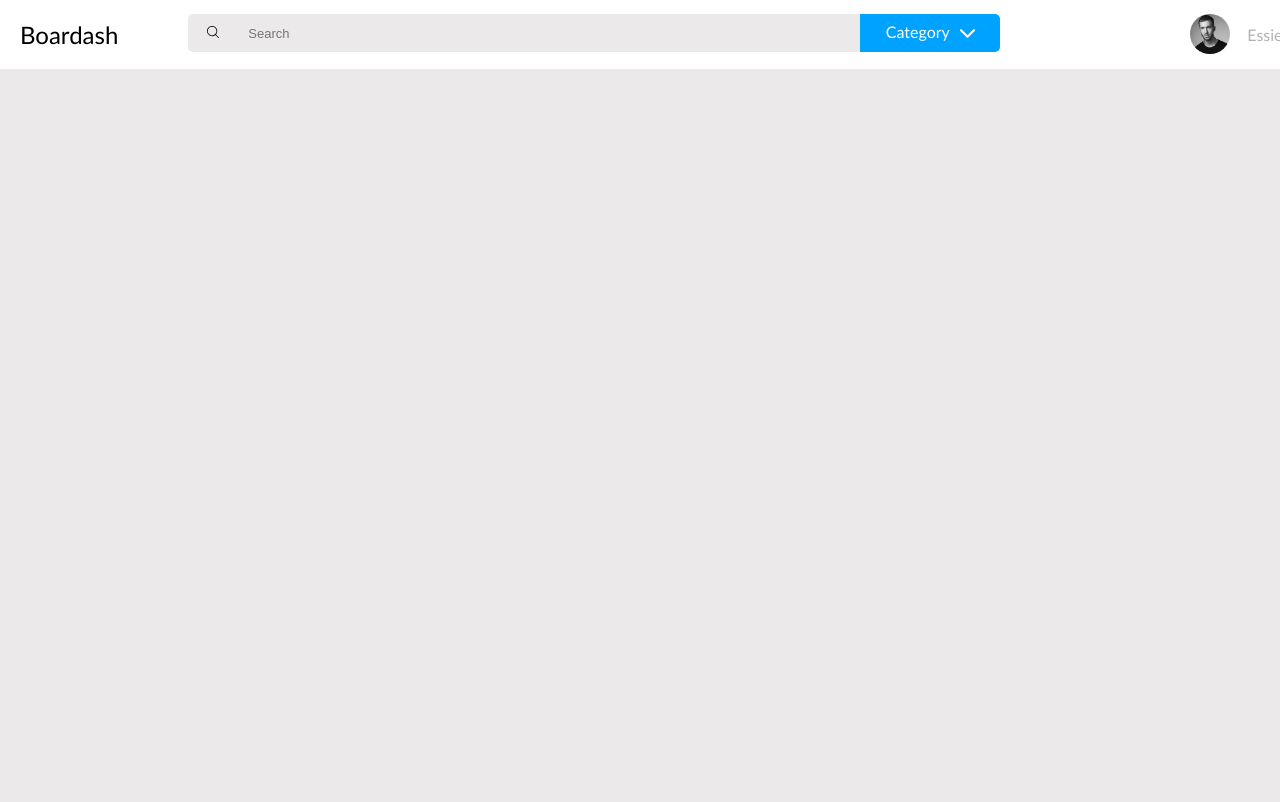
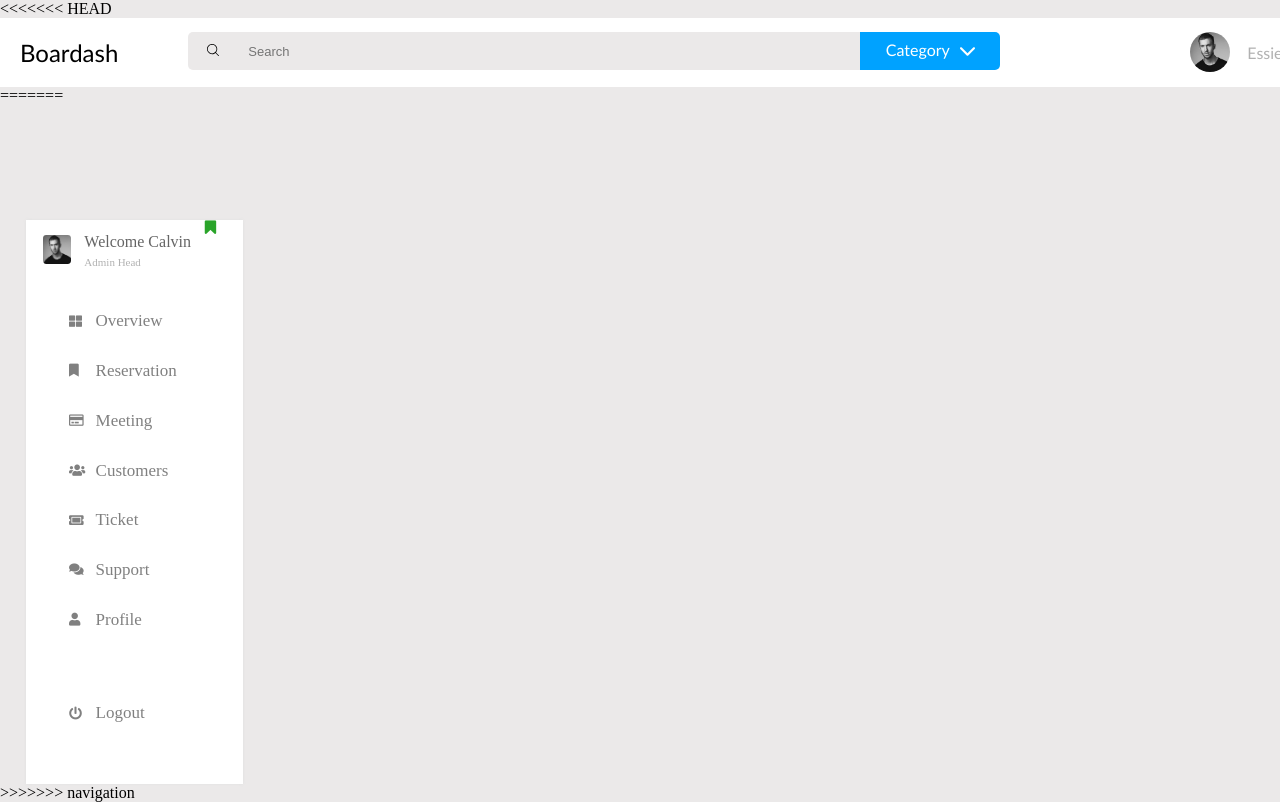
Before and after one commit to Dubmonstah/Boardash, a website: page index.html in a window 1280 px wide. Shown: the top 802 px of the page. Drawn offline with Linux system fonts and the light colour scheme.

Commit message:
trying to fix merge conflicts

```diff
--- /dev/null
+++ b/dashboard.css
@@ -0,0 +1,113 @@
+body{
+    margin: 0;
+    padding: 0;
+}
+.grid-container {
+    box-shadow: 0px 0px 3px 0px #e0e0e0;
+    display: grid;
+    grid-row: 1/9;
+    grid-row-gap: 10px;
+    background-color: white;
+    width: 17%;
+    margin-top: 9%;
+    margin-left: 2%;
+    padding-bottom: 4%;
+}
+.grid-bookmark{
+    width: 5%;
+    position: absolute;
+    margin-left: 14%;
+    color: #2aa42a;
+    margin-top: -0.1%;
+}
+
+.grid-admin{
+    padding-bottom: 7%;
+}
+
+.grid-admin--png{
+    width: 13%;
+    border-radius: 12%;
+    margin-top: 7%;
+    margin-left: 8%;
+    float: left;
+}
+
+.grid-admin--text{
+    margin-top: 9%;
+    margin-left: 27%;
+    line-height: 0.3em;
+}
+.grid-admin--welcome{
+    color: #656565
+}
+.grid-admin--rank{
+    font-size: 11px;
+    color: #b2b2b2;
+}
+
+/*Nav-bar Links*/
+
+.grid-nav{
+    padding-top: 3.2%;
+    padding-bottom: 1%;
+}
+.grid-nav:hover{
+    background-color: #e6f2ff;
+    border-left: 1.5px solid #3399ff;
+    color: #3399ff;
+}
+.grid-nav--icon:hover {
+    color: #3399ff;
+}
+.grid-nav--icon{
+    margin-left: 20%;
+    color: grey;
+    width: 81%;
+    float: left;
+    font-size: 17px;
+    padding-top: 1%;
+}
+
+.grid-nav--title{
+    line-height: 0.1em;
+    margin-top: -5.8%;
+    margin-left: 15%;
+}
+.grid-nav--logout{
+    padding-top: 3.2%;
+    padding-bottom: 1%;
+    margin-top: 20%;
+}
+.grid-nav--logout:hover{
+    background-color: #e6f2ff;
+    border-left: 1.5px solid #3399ff;
+    color: #3399ff;
+}
+
+/*icon styles*/
+
+.fas.fa-th-large{
+    font-size: 13px;
+}
+.far.fa-credit-card{
+    font-size: 13px;
+}
+.fas.fa-bookmark{
+    font-size: 13px;
+}
+.fas.fa-users{
+    font-size: 13px;
+}
+.fas.fa-ticket-alt{
+    font-size: 13px;
+}
+.fas.fa-comments{
+    font-size: 13px;
+}
+.fas.fa-user{
+    font-size: 13px;
+}
+.fas.fa-power-off{
+    font-size: 13px;
+}
--- a/index.html
+++ b/index.html
@@ -1,5 +1,7 @@
+
 <!DOCTYPE html>
 <html>
+<<<<<<< HEAD
     <head>
         <title>Boardash</title>
         <link rel="stylesheet" type="text/css" href="css/index.css">
@@ -27,6 +29,101 @@
                 </div>
          </header>
         <nav>
+=======
+<head>
+    <title>Boardash</title>
+    <link rel="stylesheet" href="dashboard.css">
+    <link rel="stylesheet" href="https://use.fontawesome.com/releases/v5.3.1/css/all.css" integrity="sha384-mzrmE5qonljUremFsqc01SB46JvROS7bZs3IO2EmfFsd15uHvIt+Y8vEf7N7fWAU" crossorigin="anonymous">
+    <link rel="stylesheet" href="https://cdnjs.cloudflare.com/ajax/libs/font-awesome/4.7.0/css/font-awesome.min.css">
+</head>
+<body>
+<header>
+</header>
+
+<nav>
+    <div class="grid-container">
+
+        <div class="grid-bookmark">
+            <i class="fa fa-bookmark"></i>
+        </div>
+
+        <div class="grid-admin">
+            <div class="grid-admin--img">
+                <img class="grid-admin--png" src="images/Hadie-profile-pic-circle-1.png">
+            </div>
+            <div class="grid-admin--text">
+                <p class="grid-admin--welcome">Welcome Calvin</p>
+                <p class="grid-admin--rank">Admin Head</p>
+            </div>
+        </div>
+
+        <div class="grid-nav">
+            <div class="grid-nav--icon">
+                <i class="fas fa-th-large"></i>
+                <p class="grid-nav--title">Overview</p>
+            </div>
+        </div>
+
+        <div class="grid-nav">
+            <div class="grid-nav--icon">
+                <i class="fas fa-bookmark"></i>
+                <p class="grid-nav--title">Reservation</p>
+            </div>
+        </div>
+        <div class="grid-nav">
+            <div class="grid-nav--icon">
+                <i class="far fa-credit-card"></i>
+                <p class="grid-nav--title">Meeting</p>
+            </div>
+        </div>
+        <div class="grid-nav">
+            <div class="grid-nav--icon">
+                <i class="fas fa-users"></i>
+                <p class="grid-nav--title">Customers</p>
+            </div>
+        </div>
+        <div class="grid-nav">
+            <div class="grid-nav--icon">
+                <i class="fas fa-ticket-alt"></i>
+                <p class="grid-nav--title">Ticket</p>
+            </div>
+        </div>
+        <div class="grid-nav">
+            <div class="grid-nav--icon">
+                <i class="fas fa-comments"></i>
+                <p class="grid-nav--title">Support</p>
+            </div>
+        </div>
+        <div class="grid-nav">
+            <div class="grid-nav--icon">
+                <i class="fas fa-user"></i>
+                <p class="grid-nav--title">Profile</p>
+            </div>
+        </div>
+        <div class="grid-nav--logout">
+            <div class="grid-nav--icon">
+                <i class="fas fa-power-off"></i>
+                <p class="grid-nav--title">Logout</p>
+            </div>
+        </div>
+
+    </div>
+
+
+
+</nav>
+
+
+
+
+
+
+
+
+
+
+<nav>
+>>>>>>> navigation
 
 </nav>
 <main>
--- a/package.json
+++ b/package.json
@@ -23,6 +23,7 @@
     "node-sass": "^4.9.3"
   },
   "dependencies": {
-    "grunt-browser-sync": "^2.2.0"
+    "grunt-browser-sync": "^2.2.0",
+    "sass": "^1.13.1"
   }
 }
```
Also changed, not shown: images/Hadie-profile-pic-circle-1.png (added), 1 other file. Lines whose indentation alone changed are shown as unchanged.
